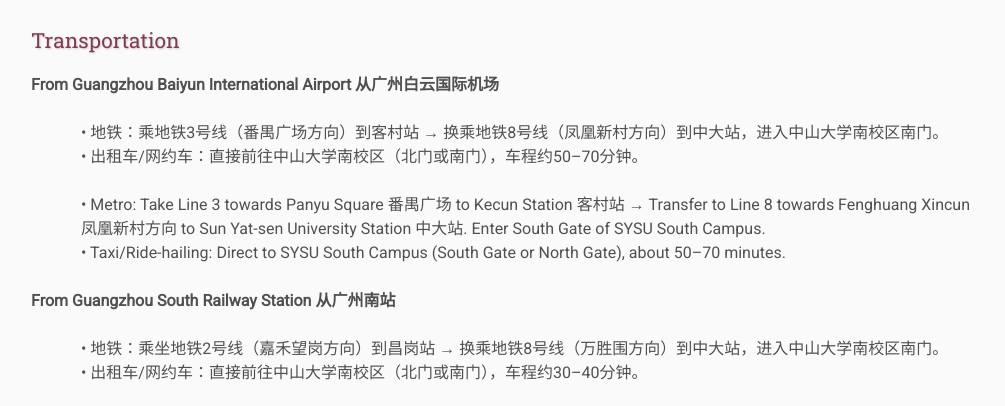
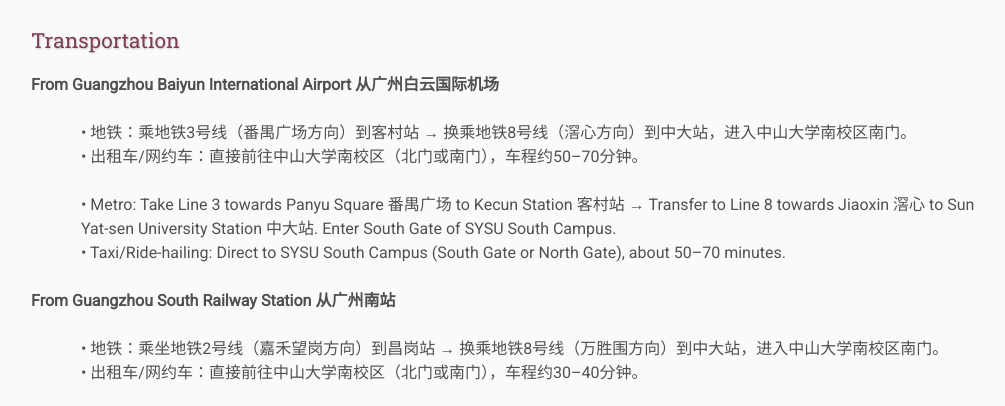
Before and after one commit to lsongsysu/CSAGS-VII, a plain HTML site: page directions/index.html in a window 1280 px wide. Shown: the part 807-1213 px from the top of the page, without its empty margins (109-1114 px from the left). Drawn offline with Linux system fonts and the light colour scheme; files that its build step writes are made by us from their sources.

Commit message:
Update index.html

```diff
--- a/directions/index.html
+++ b/directions/index.html
@@ -62,11 +62,11 @@
 
 <p style="font-size:1em; font-weight:bold; margin:16px 0 0;">From Guangzhou Baiyun International Airport 从广州白云国际机场</p>
 <p>
-  • 地铁：乘地铁3号线（番禺广场方向）到客村站 → 换乘地铁8号线（凤凰新村方向）到中大站，进入中山大学南校区南门。<br>
+  • 地铁：乘地铁3号线（番禺广场方向）到客村站 → 换乘地铁8号线（滘心方向）到中大站，进入中山大学南校区南门。<br>
   • 出租车/网约车：直接前往中山大学南校区（北门或南门），车程约50–70分钟。
 </p>
 <p>
-  • Metro: Take Line 3 towards Panyu Square 番禺广场 to Kecun Station 客村站 → Transfer to Line 8 towards Fenghuang Xincun 凤凰新村方向 to Sun Yat-sen University Station 中大站. Enter South Gate of SYSU South Campus.<br>
+  • Metro: Take Line 3 towards Panyu Square 番禺广场 to Kecun Station 客村站 → Transfer to Line 8 towards Jiaoxin 滘心 to Sun Yat-sen University Station 中大站. Enter South Gate of SYSU South Campus.<br>
   • Taxi/Ride-hailing: Direct to SYSU South Campus (South Gate or North Gate), about 50–70 minutes.
 </p>
 
```
